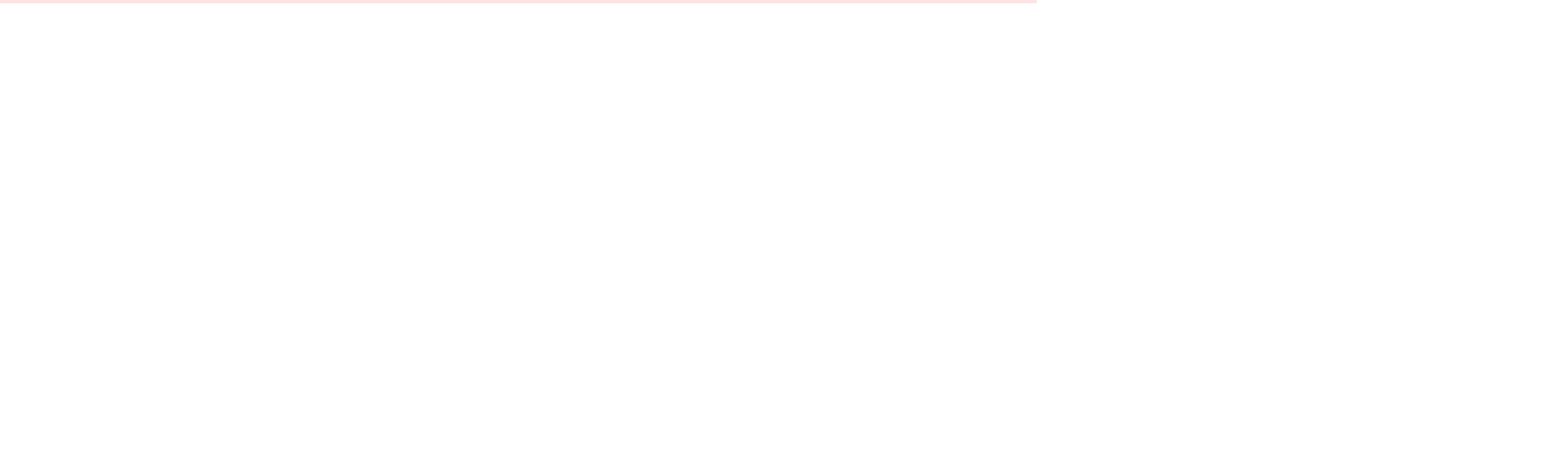
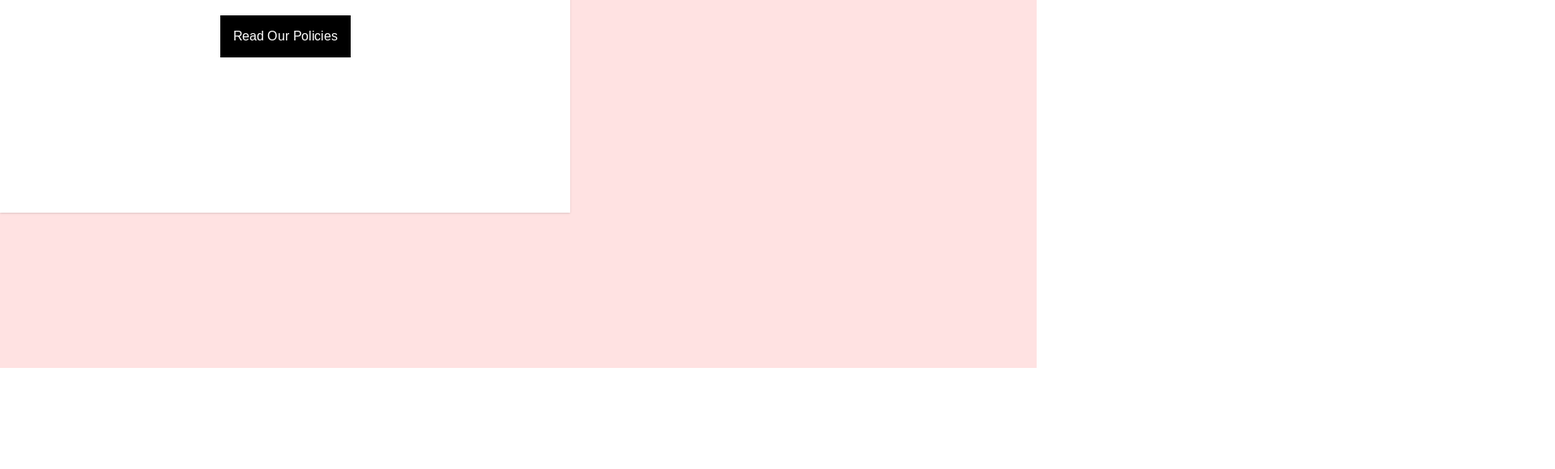
Before and after one commit to tulio-salvatierra/csc, a React (Vite) app: page / in a window 1280 px wide. Shown: the part 3798-4378 px from the top of the page at 81% size, 1920 px wide, since content can reach past the window. Built offline with nearby package versions, Linux system fonts and the light colour scheme; a web font is replaced by a local one.

Commit message:
style: Refactor CSS for layout consistency; adjust grid settings and remove unused styles

```diff
--- a/src/App.css
+++ b/src/App.css
@@ -119,7 +119,7 @@ strong, a {
 
 html,
 body {
-  overflow-x: hidden;
+
   scroll-behavior: auto;
 }
 
@@ -135,18 +135,7 @@ body {
   z-index: 1000;
 }
 
-.content {
-  display: grid;
-  grid-template-columns: 1fr;
-  height: auto;
-  width: 100%;
-}
 
-section {
-  display: grid;
-  place-items:center;
-  height: auto;
-  }
 
 
 .footer {
--- a/src/components/Services/Services.css
+++ b/src/components/Services/Services.css
@@ -1,11 +1,12 @@
 .grid {
   display: grid;
-  grid-template-columns: repeat(auto-fit, minmax(2fr, 1fr));
+  grid-template-columns: 1fr 1fr;
+  gap: 2rem;
 }
 
 @media (max-width: 768px) {
   .grid {
-    grid-template-columns: repeat(auto-fit, minmax(1fr, 1fr));
+    grid-template-columns: 1fr;
   }
 }
 
```
